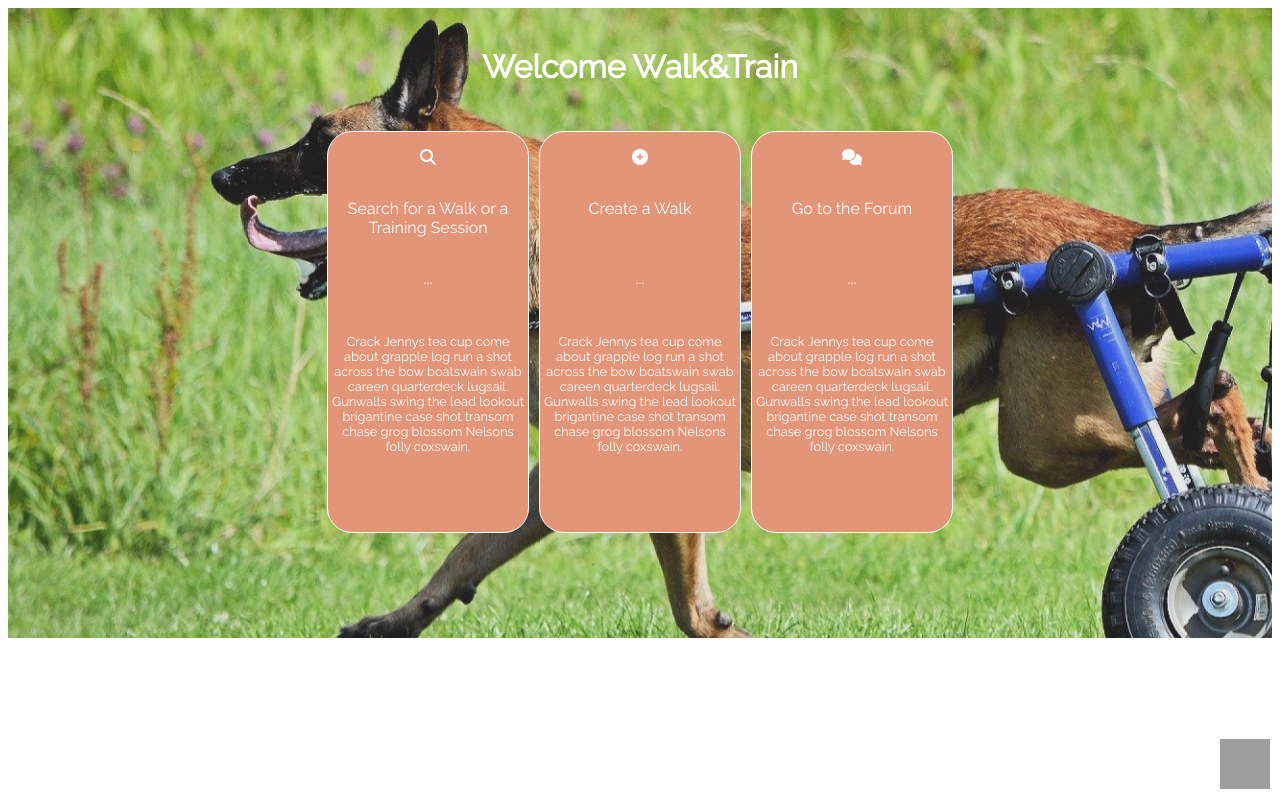
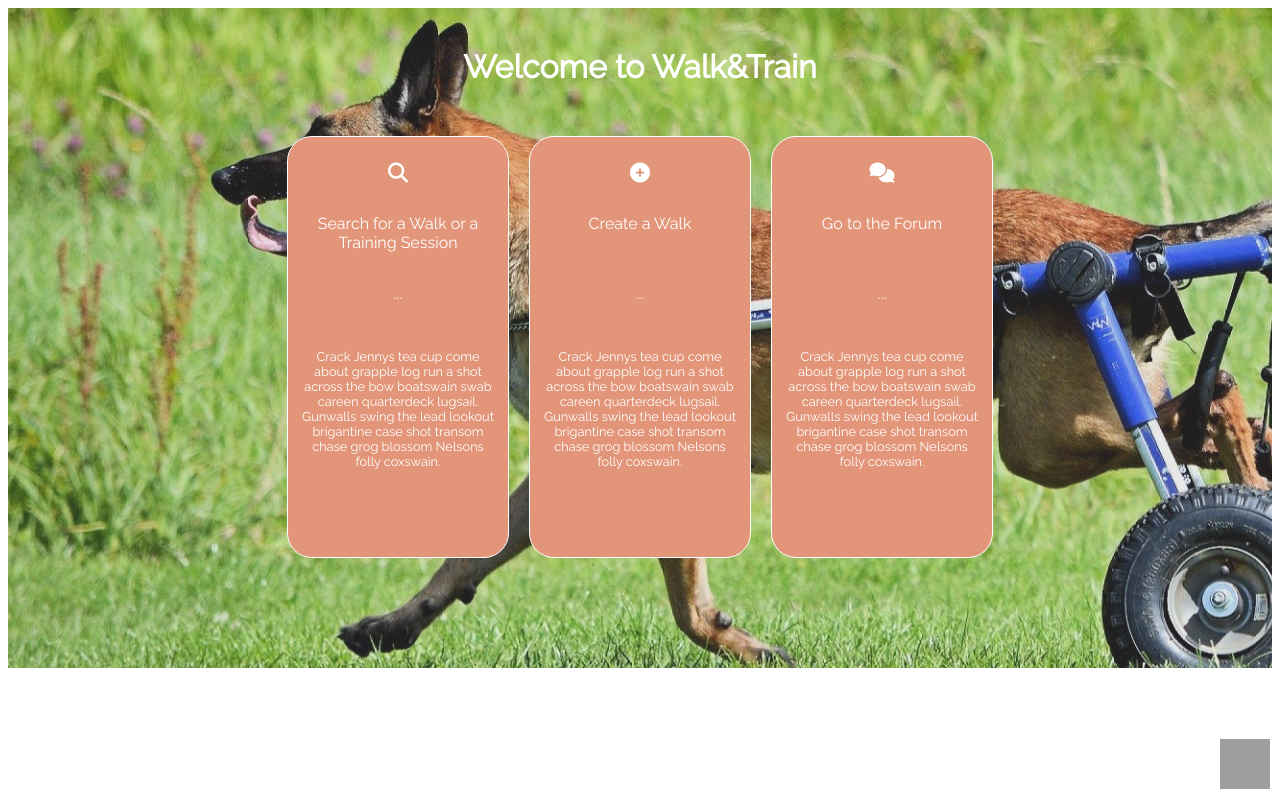
Before and after one commit to taplincorentin/projet, a Symfony app: template templates/home/index.html.twig in a window 1280 px wide. Run offline with Twig, Linux system fonts and the light colour scheme; the template is opened without the code that fills it, so the values that code supplies are empty; some libraries are stand-ins or nearby versions; grey boxes are pictures that could not be loaded.

Commit message:
home page structure, base css, responsive

```diff
--- a/public/styles/app.css
+++ b/public/styles/app.css
@@ -204,6 +204,7 @@
   display: flex;
   justify-content: center;
   padding-bottom: 100px;
+
 }
 
 .homepage-menu a {
@@ -220,12 +221,37 @@
   width: 200px;
   height: 400px;
   border-radius: 25px;
-  margin: 5px;
+  margin: 10px;
+  padding: 10px;
 }
 
 .item-text {
   font-size: 0.8em;
   margin-top: 30px;
+}
+
+@media (max-width:750px)
+{
+  .homepage{
+    background-image: url( '/images/site/dog-baby-background.jpg' );
+  }
+
+  .homepage-menu {
+    flex-direction: column;
+    align-items: center;
+  }
+
+  .homepage-item {
+    height: 150px;
+  }
+
+  .item-dots{
+    display: none;
+  }
+
+  .item-text{
+    display: none;
+  }
 }
 
 
--- a/templates/base.html.twig
+++ b/templates/base.html.twig
@@ -77,7 +77,7 @@
             <input type="checkbox" id="nav-check">
             <div class="nav-header">
               <div class="nav-title">
-                <a href="{{ path('app_home') }}" id="navHome"><i class="fa-solid fa-paw fa-xl"></i> Dog Project</a>
+                <a href="{{ path('app_home') }}" id="navHome"><i class="fa-solid fa-paw fa-xl"></i> Walk&Train</a>
               </div>
             </div>
             <div class="nav-btn">
--- a/templates/home/index.html.twig
+++ b/templates/home/index.html.twig
@@ -1,32 +1,32 @@
 {% extends 'base.html.twig' %}
 
-{% block title %} Homepage - Dog Project{% endblock %}
+{% block title %} Homepage - Walk&Train{% endblock %}
 {% block meta_description %}
-<meta name="description" content="Welcome to the Dog Project, a community for all dog lovers to discuss or search walks or training sessions around you.">
+<meta name="description" content="Welcome to Walk&Train, a community for all dog lovers to discuss or search walks or training sessions around you.">
 <meta name="keywords" content="dog project, dog, dog trainers near me, local dog trainers, dog walks near me, dog owners community">
 {% endblock %}
 
 {% block body %}
     <div class="homepage">
         <div class="homepage-container">
-            <h1>Welcome Walk&Train</h1>
+            <h1>Welcome to Walk&Train</h1>
             <div class="homepage-menu">
                 <a href="{{ path('app_recherche') }}"><div class="homepage-item">
-                    <p><i class="fa-solid fa-magnifying-glass"></i></p>
+                    <p><i class="fa-solid fa-magnifying-glass fa-lg"></i></p>
                     <p>Search for a Walk or a Training Session</p>
-                    <p>...</p>
+                    <p class="item-dots">...</p>
                     <p class="item-text">Crack Jennys tea cup come about grapple log run a shot across the bow boatswain swab careen quarterdeck lugsail. Gunwalls swing the lead lookout brigantine case shot transom chase grog blossom Nelsons folly coxswain.</p>
                 </div></a>
                 <a href="{{ path('new_balade') }}"><div class="homepage-item">
-                    <p><i class="fa-solid fa-circle-plus"></i></p>
+                    <p><i class="fa-solid fa-circle-plus fa-lg"></i></p>
                     <p>Create a Walk <br/><br/></p>
-                    <p>...</p>
+                    <p class="item-dots">...</p>
                     <p class="item-text">Crack Jennys tea cup come about grapple log run a shot across the bow boatswain swab careen quarterdeck lugsail. Gunwalls swing the lead lookout brigantine case shot transom chase grog blossom Nelsons folly coxswain.</p>
                 </div></a>
                 <a href="{{ path('app_categorie') }}"><div class="homepage-item">
-                    <p><i class="fa-solid fa-comments"></i></p>
+                    <p><i class="fa-solid fa-comments fa-lg"></i></p>
                     <p>Go to the Forum <br/><br/></p>
-                    <p>...</p>
+                    <p  class="item-dots">...</p>
                     <p class="item-text">Crack Jennys tea cup come about grapple log run a shot across the bow boatswain swab careen quarterdeck lugsail. Gunwalls swing the lead lookout brigantine case shot transom chase grog blossom Nelsons folly coxswain.</p>
                 </div></a>
             </div>
```
Also changed, not shown: public/images/site/dog-baby-background.jpg (added), public/images/site/dog-boat-background.jpg (added).
